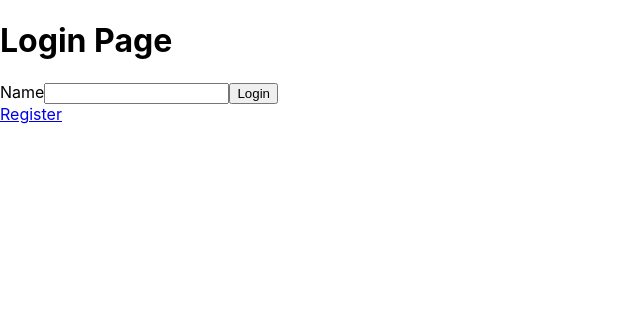
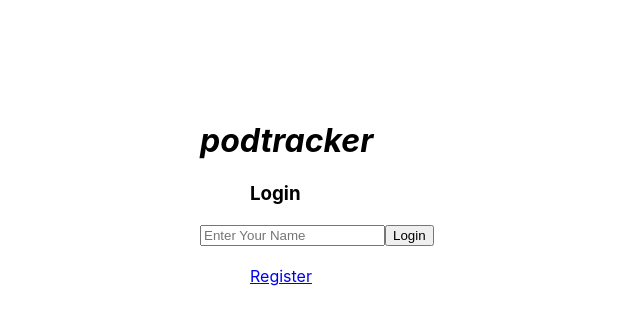
Before and after one commit to wbugenis/podtracker-frontend, a React (Create React App) app: page /login in a window 1280 px wide. Shown: the top 324 px of the page, without its empty margins (0-640 px from the left). Built offline with nearby package versions, Linux system fonts and the light colour scheme.

Commit message:
step buttons and some styling done

```diff
--- a/public/index.html
+++ b/public/index.html
@@ -24,7 +24,9 @@
       work correctly both with client-side routing and a non-root public URL.
       Learn how to configure a non-root public URL by running `npm run build`.
     -->
-    <title>podwatcher</title>
+    <link href="https://fonts.googleapis.com/icon?family=Material+Icons"
+      rel="stylesheet">
+    <title>podtracker</title>
   </head>
   <body>
     <noscript>You need to enable JavaScript to run this app.</noscript>
--- a/src/App.js
+++ b/src/App.js
@@ -75,12 +75,14 @@ function App() {
   }
 
   return (
-    <>
-    {user ?
-      <div className="main">
+    <div className="main">
+      {user ? <>
+        <div className="logo">
+          <h1 style={{fontStyle:"italic"}}>podtracker</h1>
+        </div>
         <Navbar setUser={setUser}/>
+        <Player currentTrack={currentTrack} setCurrentTrack={setCurrentTrack}/>
         <section>
-          <Player currentTrack={currentTrack} setCurrentTrack={setCurrentTrack}/>
           <Switch>
             <Route exact path ="/mypodcasts">
               <MyPodcasts user={user} setCurrentTrack={setCurrentTrack}/>
@@ -96,7 +98,7 @@ function App() {
             </Route>
           </Switch>
         </section>
-      </div>
+        </>
       :
       <div className="welcome-div">
         <Switch>
@@ -112,7 +114,7 @@ function App() {
         </Switch>
       </div>
       }
-    </>
+    </div>
   );
 }
 
--- a/src/Login.js
+++ b/src/Login.js
@@ -11,15 +11,16 @@ const Login = ({handleLogin}) =>{
 
     return (
         <>
-            <h1>Login Page</h1>
+            <h1 style={{fontStyle:'italic'}}>podtracker</h1>
+            <h3 style={{marginLeft:'50px'}}>Login</h3>
             <form onSubmit={handleSubmit}>
                 <label>
-                    Name
-                    <input type="text" value={username} onChange={e=>setUsername(e.target.value)}/>
+                    <input type="text" value={username} placeholder="Enter Your Name" onChange={e=>setUsername(e.target.value)}/>
                     <input type="submit" value="Login"/>
                 </label>
             </form>
-            <Link to="/signup">Register</Link>
+            <br />
+            <Link style={{marginLeft:'50px'}} to="/signup">Register</Link>
         </>
     )
 }
--- a/src/Player.js
+++ b/src/Player.js
@@ -1,21 +1,36 @@
-import React, {useState} from "react"
+import React from "react"
 import { MediaPlayerControls } from '@cassette/player'
 import { PlayerContextProvider } from '@cassette/core'
-import { usePlayerContext } from '@cassette/hooks'
 import '@cassette/player/dist/css/cassette-player.css'
 //https://github.com/benwiley4000/cassette#readme
 
+const BackSkip = ({onSeekComplete, currentTime }) => {
+    return (
+        <button
+            style={{color:'white', display: 'flex', alignItems: 'center', fontSize: '36px'}}
+            class="material-icons cassette__skip_button cassette__media_button"
+            onClick={()=>onSeekComplete(currentTime-10)}>
+                replay_10
+        </button>
+    );
+  }
 
-const PlayerContextUser = () => {
-    let { currentTime, onSeekComplete} = usePlayerContext(['currentTime', 'onSeekComplete'])
-    console.log(currentTime)
+const FwdSkip = ({onSeekComplete, currentTime }) => {
     return (
-    <p>
-        {currentTime}
-        <button onClick={()=>onSeekComplete(currentTime-30)}>Back 30</button>
-        <button onClick={()=>onSeekComplete(currentTime+30)}>Add 30</button>
-    </p>)
-}
+        <div class="cassette__media_button_wrapper">
+
+            <button type="button"
+                style={{color:'white', display: 'flex', alignItems: 'center', fontSize: '36px'}}
+                class="material-icons cassette__skip_button cassette__media_button"
+                onClick={()=>onSeekComplete(currentTime+30)}>
+                    <div class="skip_button_inner foreground">
+                    forward_30
+                    </div>
+            </button>
+
+        </div>
+    );
+  }
 
 const Player = ({currentTrack, setCurrentTrack}) => {
     const {title, src, type} = currentTrack
@@ -24,20 +39,35 @@ const Player = ({currentTrack, setCurrentTrack}) => {
     const playlist = [{url:src, title:title}]
     return (
         <div id="player-div">
-            <PlayerContextProvider playlist={playlist} playerContext={['currentTime', 'onSeekComplete']} >
+            <PlayerContextProvider playlist={playlist} >
                 <MediaPlayerControls
                     playlist={playlist}
                     autoplay
                     controls={[
                         'spacer',
+                        'backskip',
+                        'spacer',
+                        playerContext => (
+                            <BackSkip
+                                onSeekComplete={playerContext.onSeekComplete}
+                                currentTime={playerContext.currentTime}
+                            />
+                        ),
+                        'spacer',
                         'playpause',
-                        'mute',
                         'spacer',
+                        playerContext => (
+                            <FwdSkip
+                                onSeekComplete={playerContext.onSeekComplete}
+                                currentTime={playerContext.currentTime}
+                            />
+                        ),
+                        'spacer',
+                        'forwardskip',
+                        'volume',
                         'progress',
                     ]} />
-                    <PlayerContextUser />
             </PlayerContextProvider>
-            <br/>
         </div>
     )
 }
--- a/src/index.css
+++ b/src/index.css
@@ -14,8 +14,11 @@ code {
 
 .main {
   display: grid;
-  grid-template-areas: "nav content";
+  grid-template-areas:
+    "logo player"
+    "nav content";
   grid-template-columns: 200px 1fr;
+  grid-template-rows: 100px 2fr;
 }
 
 aside {
@@ -29,16 +32,20 @@ aside {
 }
 
 section {
-  /* display: flex; */
   grid-area: content;
 }
 
 #player-div {
-  /* grid-area: content; */
+  grid-area: player;
   position:sticky;
   top:0;
   z-index:1;
   background-color:white;
+}
+
+.welcome-div {
+  grid-area: content;
+  align-items: center;
 }
 
 .episode-holder{
```
